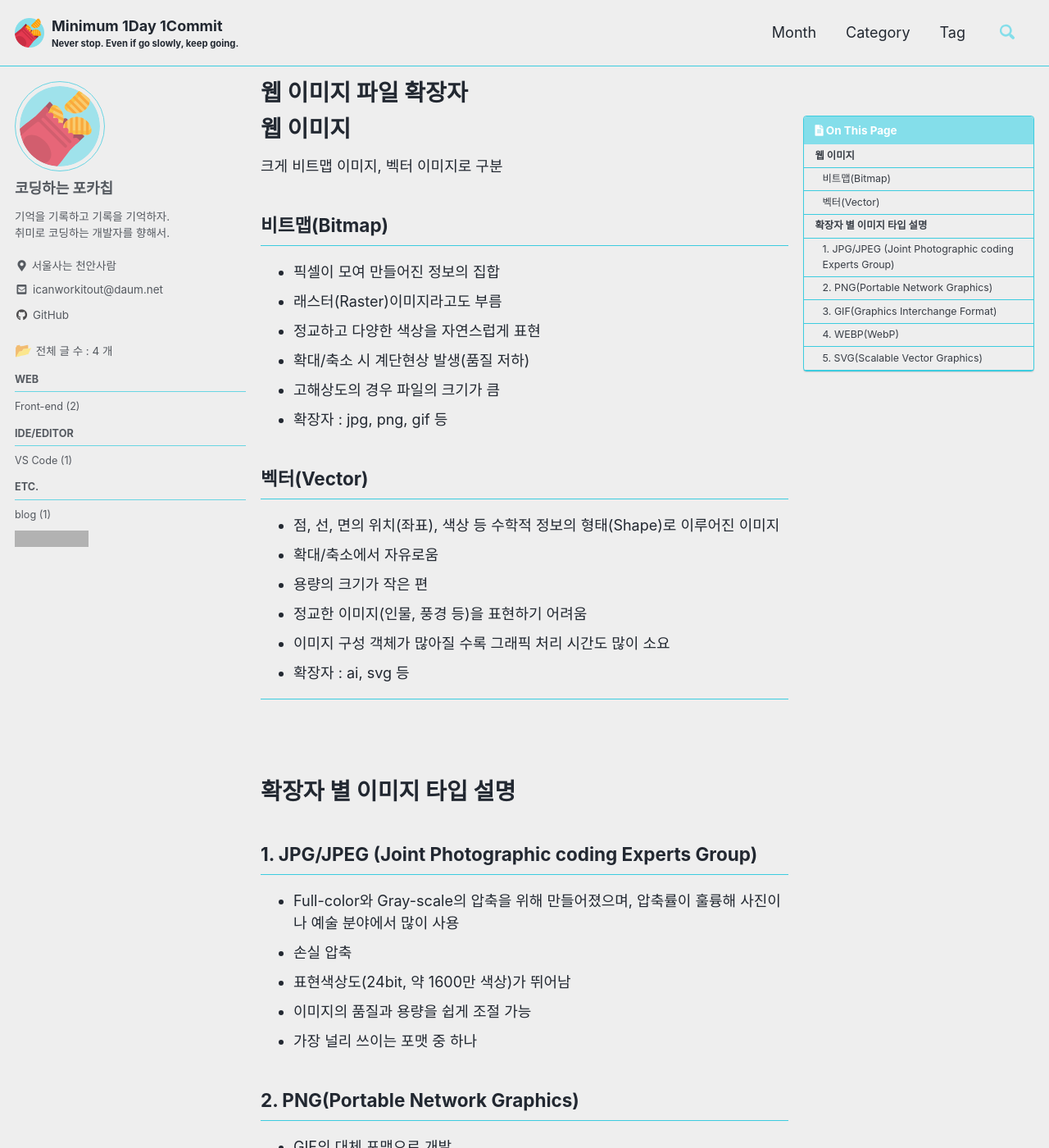
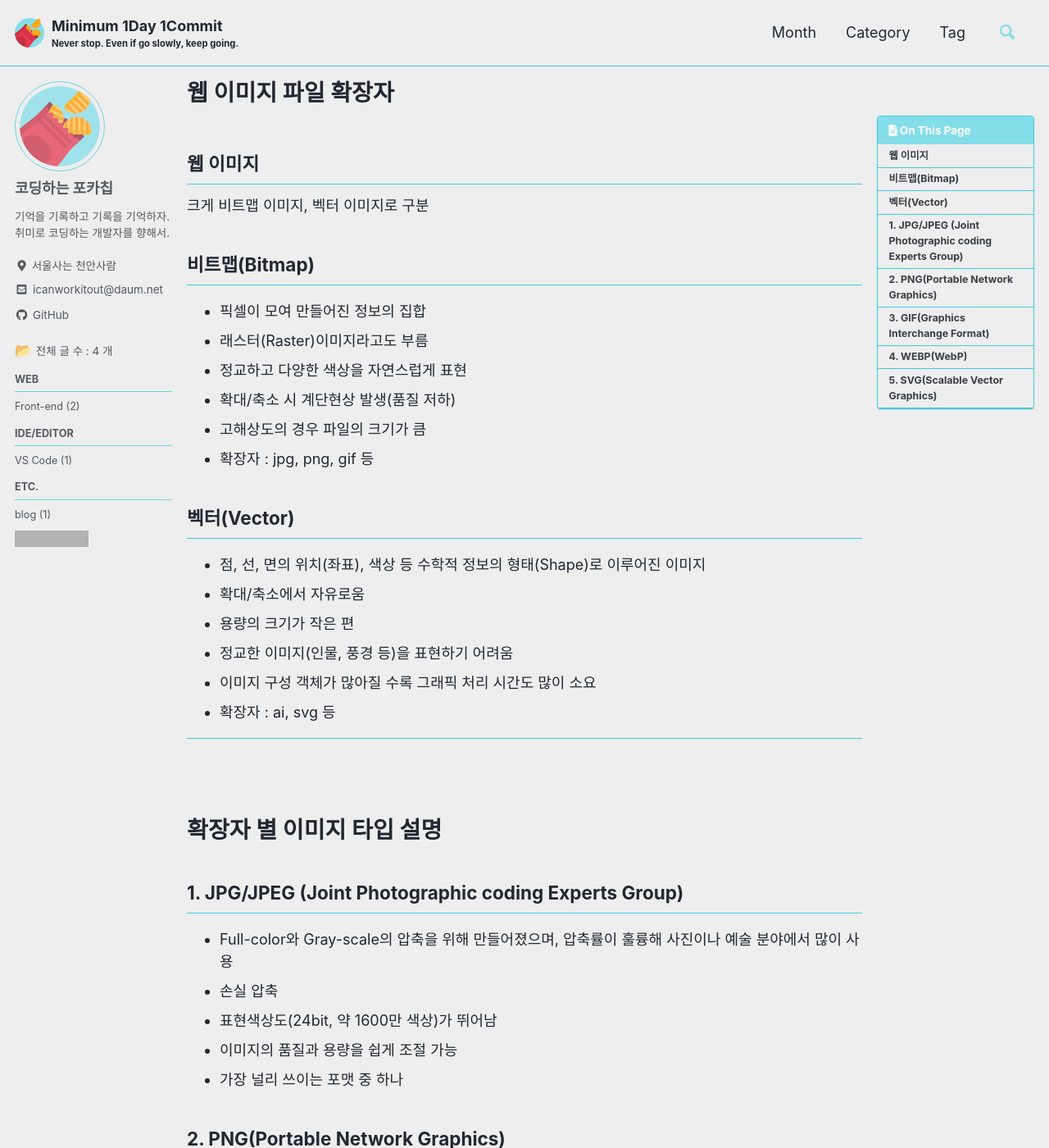
Before and after one commit to iCanWorkItOut/iCanWorkItOut.github.io, a Jekyll site: the page built from _posts/Front-end/2021-05-13-웹이미지.md, in a window 1280 px wide and 1400 px high. Shown: the whole window at 82% size. Built offline with Jekyll 4.4.1, drawn with Linux system fonts in a browser that asks for light colours; cached includes are drawn as plain includes; some web fonts are replaced; grey boxes are pictures that could not be loaded.

Commit message:
:lipstick: 화면 사이드 여백 사이즈 변경

```diff
--- a/_posts/Front-end/2021-05-13-웹이미지.md
+++ b/_posts/Front-end/2021-05-13-웹이미지.md
@@ -9,7 +9,7 @@ tags :
 
 date: 2021-05-13
 ---
-# 웹 이미지
+## 웹 이미지
 크게 비트맵 이미지, 벡터 이미지로 구분
 
 ## 비트맵(Bitmap)
--- a/_sass/minimal-mistakes/_variables.scss
+++ b/_sass/minimal-mistakes/_variables.scss
@@ -153,12 +153,12 @@ $x-large: 1280px !default;
 $max-width: $x-large !default;
 
 /*
-   Grid 화면 사이즈별 사이드바 크기
+   Grid 사이드 여백 사이즈
    ========================================================================== */
 
-$right-sidebar-width-narrow: 200px !default;
-$right-sidebar-width: 300px !default;
-$right-sidebar-width-wide: 400px !default;
+$right-sidebar-width-narrow: 210px !default; // default 200px !default;
+$right-sidebar-width: 210px !default; // default 300px !default;
+$right-sidebar-width-wide: 250px !default; // default 400px !default;
 
 /*
    Other
```
